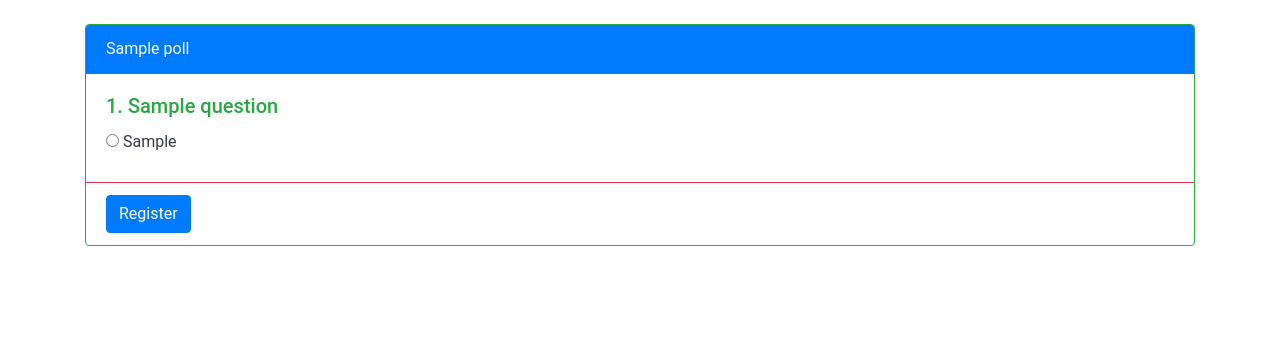
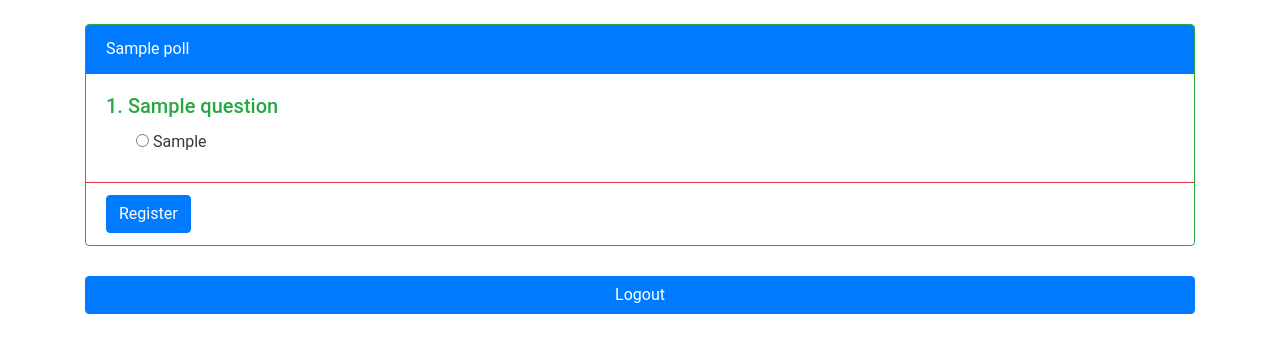
Before and after one commit to katoozi/django-simple-poll-app, a Django app: template Public/templates/Public/vote.html in a window 1280 px wide. Shown: the top 353 px of the page. Run offline with Django 3.2, Linux system fonts and the light colour scheme; the template is opened without the code that fills it: values that come from a table or form of the project are taken from there, others are empty; tables that the repository leaves empty hold one stand-in row (values such as "Sample post"); parts of the project's set-up code (start-up, migrations or seed data) failed here and were passed over; some libraries are stand-ins or nearby versions.

Commit message:
fix the vote ui issues

```diff
--- a/Public/templates/Public/vote.html
+++ b/Public/templates/Public/vote.html
@@ -1,5 +1,5 @@
 {% extends "base.html" %}
-{% load i18n static %}
+{% load i18n static mathfilters %}
 
 {% block title %}
     {% trans 'Vote' %}
@@ -10,16 +10,18 @@
 <div class="container">
     {% if polls %}
         {% for poll in polls %}
-            <div class="card border-success">
+            <div class="card border-success" style="margin-bottom: 30px">
                 <div class="card-header text-white bg-primary border-primary">{{ poll.title }}</div>
                 <div class="card-body text-success border-info">
                     {% for question in poll.questions.all %}
                         <h5 class="card-title">{{ forloop.counter }}. {{ question.title }}</h5>
                         <div class="row no-gutters card-text text-justify text-dark">
                             {% for answer in question.question_answers.all %}
-                                <div class="col-md-12 col-lg-6 col-xl-4 col-sm-12 text-break">
-                                    <input type="radio" name="{{ question.pk }}" id="{{ answer.pk }}" value="{{ answer.pk }}"/>
-                                    <label for="{{ answer.pk }}">{{ answer.value }}</label>
+                                <div style="padding-left: 30px;" class="col-md-12 col-lg-{{ 12|intdiv:question.column }} col-xl-{{ 12|intdiv:question.column }} col-sm-12">
+                                    <label for="{{ question.pk }}:{{ answer.pk }}">
+                                        <input class='input' name="{{ question.pk }}:{{ answer.pk }}" type='radio' value="{{ question.pk }}:{{ answer.pk }}" id='{{ question.pk }}:{{ answer.pk }}'>
+                                        <span class='label'>{{ answer.value }}</span>
+                                    </label>
                                 </div>
                             {% endfor %}
                         </div>
@@ -33,5 +35,10 @@
     {% else %}
         <h3>{% trans 'There is no Poll Yet' %}
     {% endif %}
+    <div  style="margin-bottom: 10px" class=" text-center">
+        <a href="{% url "public:logout" %}" class="btn btn-primary col-sm-12 col-lg-12 col-md-12 col-xl-12 col-sm-12">
+            {% trans 'Logout' %}
+        </a>
+    </div>
 </div>
 {% endblock content %}
```
